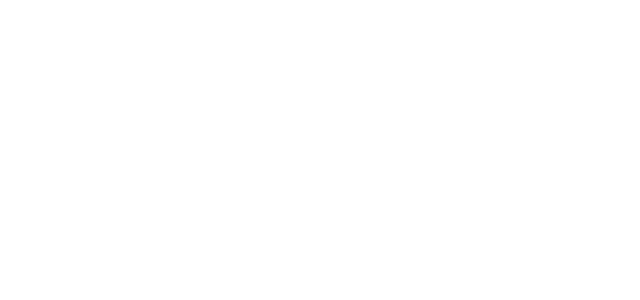
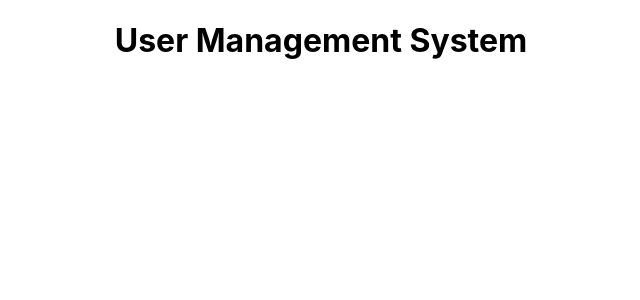
Before and after one commit to hashencooray/mycms_frontend, a React (Create React App) app: page /user/header in a window 1280 px wide. Shown: the top 300 px of the page, without its empty margins (319-959 px from the left). Built offline with nearby package versions, Linux system fonts and the light colour scheme.

Commit message:
header routing

```diff
--- a/src/components/Header.js
+++ b/src/components/Header.js
@@ -0,0 +1,9 @@
+import React from 'react'
+
+export default function Header() {
+    return (
+        <div>
+            <h1>User Management System</h1>
+        </div>
+    )
+}
--- a/src/components/Router.js
+++ b/src/components/Router.js
@@ -1,6 +1,7 @@
 import React from "react";
 import { BrowserRouter, Route, Switch } from "react-router-dom";
 import AddEditUser from "./AddEditUser";
+import Header from "./Header";
 
 export default function Router() {
   return (
@@ -9,6 +10,9 @@
           <Route exact path="/user/add">
             <AddEditUser />
           </Route>
+          <Route exact path="/user/header">
+            <Header />
+          </Route>
       </Switch>
     </BrowserRouter>
   );
```
Also changed, not shown: 2 other files (tests, documents, lock files or other folders).
